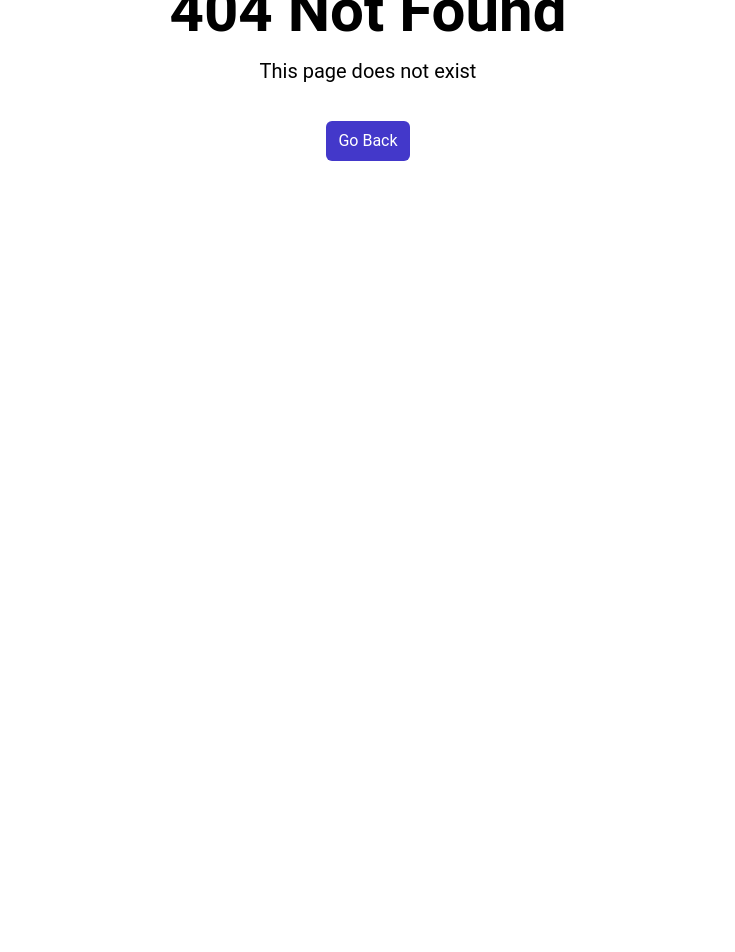
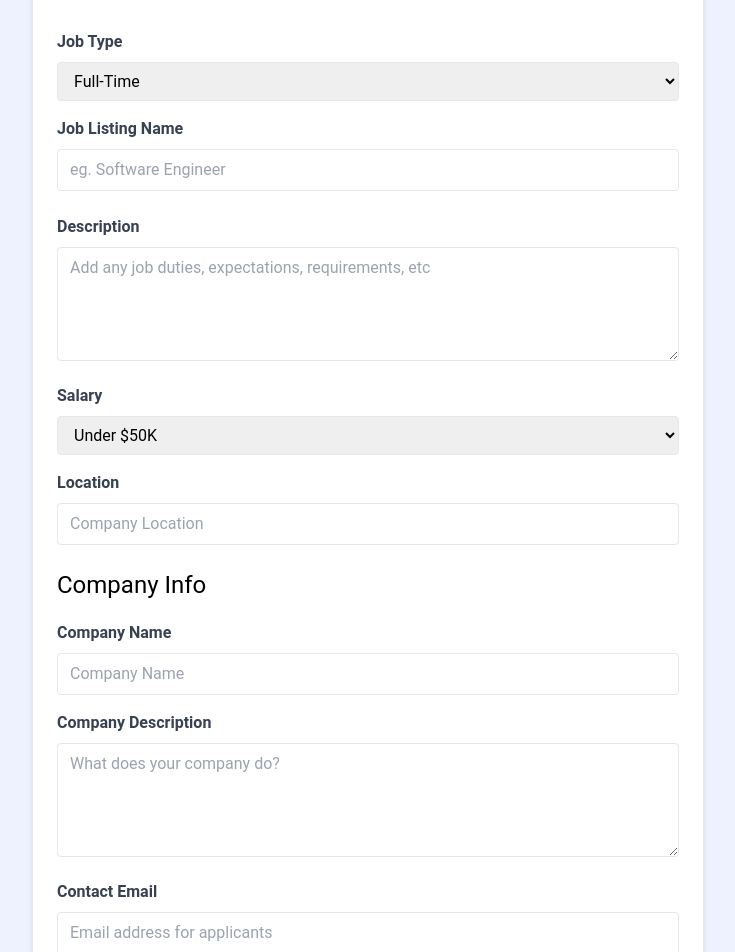
Before and after one commit to sohailexe/job-listing-app, a React (Vite) app: page /add-job in a window 1280 px wide. Before the commit this address had no page. Shown: the part 240-1192 px from the top of the page, without its empty margins (272-1007 px from the left). Before the commit the page ends 800 px from the top, so only its background shows below. Built offline with nearby package versions, Linux system fonts and the light colour scheme.

Commit message:
add job posting form

```diff
--- a/src/App.jsx
+++ b/src/App.jsx
@@ -1,30 +1,45 @@
-import React from 'react'
-import {Route, createBrowserRouter,createRoutesFromElements,RouterProvider } from 'react-router-dom'
-import Home from './pages/Home'
-import MainLayout from './layouts/MainLayout'
-import JobsPage from './pages/JobsPage'
-import NotFoundPage from './pages/NotFoundPage'
-import JobPage, {jobLoader} from './pages/JobPage'
-
-const router  = createBrowserRouter(
-  createRoutesFromElements(
-    <Route path='/' element={<MainLayout />} >
-      <Route index element={<Home />} /> loader={jobLoader}
-      <Route path='/jobs' element={<JobsPage />} />
-      <Route path='/jobs/:id' element={<JobPage /> }  loader={jobLoader}/>
-      <Route path='*' element={<NotFoundPage />} />
-
-
-
-    </Route>
-  )
-
-)
+import React from "react";
+import {
+  Route,
+  createBrowserRouter,
+  createRoutesFromElements,
+  RouterProvider,
+} from "react-router-dom";
+import Home from "./pages/Home";
+import MainLayout from "./layouts/MainLayout";
+import JobsPage from "./pages/JobsPage";
+import NotFoundPage from "./pages/NotFoundPage";
+import JobPage, { jobLoader } from "./pages/JobPage";
+import AddJobPage from "./pages/AddJobPage";
 
 const App = () => {
-  return (
-     <RouterProvider router={router}/>
-  )
-}
+  // utillity functions
+  const addJobSubmit = async (newJob) => {
+    const res = await fetch("/api/jobs", {
+      headers: {
+        "Content-type": "application/json",
+      },
+      body: JSON.stringify(newJob),
+    });
+    return;
+  };
 
-export default App
+  const router = createBrowserRouter(
+    createRoutesFromElements(
+      <Route path="/" element={<MainLayout />}>
+        <Route index element={<Home />} /> loader={jobLoader}
+        <Route path="/jobs" element={<JobsPage />} />
+        <Route path="/jobs/:id" element={<JobPage />} loader={jobLoader} />
+        <Route
+          path="/add-job"
+          element={<AddJobPage addJobSubmit={addJobSubmit} />}
+        />
+        <Route path="*" element={<NotFoundPage />} />
+      </Route>
+    )
+  );
+
+  return <RouterProvider router={router} />;
+};
+
+export default App;
--- a/src/components/HomeCards.jsx
+++ b/src/components/HomeCards.jsx
@@ -1,5 +1,6 @@
-import React from 'react'
-import Card from './Card'
+import React from "react";
+import Card from "./Card";
+import { Link } from "react-router-dom";
 const HomeCards = () => {
   return (
     <section className="py-4">
@@ -10,30 +11,30 @@
             <p className="mt-2 mb-4">
               List your job to find the perfect developer for the role
             </p>
-          <a
-            href="/add-job.html"
+            <Link
+              to="/add-job"
               className="inline-block bg-indigo-500 text-white rounded-lg px-4 py-2 hover:bg-indigo-600"
             >
               Add Job
-          </a>
+            </Link>
           </Card>
 
-        <Card bg='bg-indigo-100'>
+          <Card bg="bg-indigo-100">
             <h2 className="text-2xl font-bold">For Employers</h2>
             <p className="mt-2 mb-4">
               List your job to find the perfect developer for the role
             </p>
-          <a
-            href="/add-job.html"
+            <Link
+              to="/add-job"
               className="inline-block bg-indigo-500 text-white rounded-lg px-4 py-2 hover:bg-indigo-600"
             >
               Add Job
-          </a>
+            </Link>
           </Card>
         </div>
       </div>
     </section>
-  )
-}
+  );
+};
 
-export default HomeCards
+export default HomeCards;
--- /dev/null
+++ b/src/pages/AddJobPage.jsx
@@ -0,0 +1,241 @@
+import React from "react";
+import { useState } from "react";
+import { useNavigate } from "react-router-dom";
+
+const AddJobPage = ({ addJobSubmit }) => {
+  const [title, setTitle] = useState("");
+  const [description, setDescription] = useState("");
+  const [type, setType] = useState("Full-Time");
+  const [location, setLocation] = useState("");
+  const [salary, setSalary] = useState("Under $50");
+  const [companyName, setCompanyName] = useState("");
+  const [companyDescription, setCompanyDescription] = useState("");
+  const [contactEmail, setContactEmail] = useState("");
+  const [contactPhone, setContactPhone] = useState("");
+
+  const navigate = useNavigate();
+
+  const submitForm = (e) => {
+    e.preventDefault();
+    const newJob = {
+      title,
+      type,
+      location,
+      description,
+      salary,
+      company: {
+        name: companyDescription,
+        description: companyDescription,
+        contactEmail,
+        contactPhone,
+      },
+    };
+
+    addJobSubmit(newJob);
+
+    return navigate("/");
+  };
+
+  return (
+    <>
+      <section className="bg-indigo-50">
+        <div className="container m-auto max-w-2xl py-24">
+          <div className="bg-white px-6 py-8 mb-4 shadow-md rounded-md border m-4 md:m-0">
+            <form onSubmit={submitForm}>
+              <h2 className="text-3xl text-center font-semibold mb-6">
+                Add Job
+              </h2>
+
+              <div className="mb-4">
+                <label
+                  htmlFor="type"
+                  className="block text-gray-700 font-bold mb-2"
+                >
+                  Job Type
+                </label>
+                <select
+                  id="type"
+                  name="type"
+                  className="border rounded w-full py-2 px-3"
+                  required
+                  value={type}
+                  onChange={(e) => setType(e.target.value)}
+                >
+                  <option value="Full-Time">Full-Time</option>
+                  <option value="Part-Time">Part-Time</option>
+                  <option value="Remote">Remote</option>
+                  <option value="Internship">Internship</option>
+                </select>
+              </div>
+
+              <div className="mb-4">
+                <label className="block text-gray-700 font-bold mb-2">
+                  Job Listing Name
+                </label>
+                <input
+                  type="text"
+                  id="title"
+                  name="title"
+                  className="border rounded w-full py-2 px-3 mb-2"
+                  placeholder="eg. Software Engineer"
+                  required
+                  value={title}
+                  onChange={(e) => setTitle(e.target.value)}
+                />
+              </div>
+
+              <div className="mb-4">
+                <label
+                  htmlFor="description"
+                  className="block text-gray-700 font-bold mb-2"
+                >
+                  Description
+                </label>
+                <textarea
+                  id="description"
+                  name="description"
+                  className="border rounded w-full py-2 px-3"
+                  rows="4"
+                  placeholder="Add any job duties, expectations, requirements, etc"
+                  value={description}
+                  onChange={(e) => setDescription(e.target.value)}
+                ></textarea>
+              </div>
+
+              <div className="mb-4">
+                <label
+                  htmlFor="salary"
+                  className="block text-gray-700 font-bold mb-2"
+                >
+                  Salary
+                </label>
+                <select
+                  id="salary"
+                  name="salary"
+                  className="border rounded w-full py-2 px-3"
+                  required
+                  value={salary}
+                  onChange={(e) => setSalary(e.target.value)}
+                >
+                  <option value="Under $50K">Under $50K</option>
+                  <option value="$50K - 60K">$50K - $60K</option>
+                  <option value="$60K - 70K">$60K - $70K</option>
+                  <option value="$70K - 80K">$70K - $80K</option>
+                  <option value="$80K - 90K">$80K - $90K</option>
+                  <option value="$90K - 100K">$90K - $100K</option>
+                  <option value="$100K - 125K">$100K - $125K</option>
+                  <option value="$125K - 150K">$125K - $150K</option>
+                  <option value="$150K - 175K">$150K - $175K</option>
+                  <option value="$175K - 200K">$175K - $200K</option>
+                  <option value="Over $200K">Over $200K</option>
+                </select>
+              </div>
+
+              <div className="mb-4">
+                <label className="block text-gray-700 font-bold mb-2">
+                  Location
+                </label>
+                <input
+                  type="text"
+                  id="location"
+                  name="location"
+                  className="border rounded w-full py-2 px-3 mb-2"
+                  placeholder="Company Location"
+                  required
+                  value={location}
+                  onChange={(e) => setLocation(e.target.value)}
+                />
+              </div>
+
+              <h3 className="text-2xl mb-5">Company Info</h3>
+
+              <div className="mb-4">
+                <label
+                  htmlFor="company"
+                  className="block text-gray-700 font-bold mb-2"
+                >
+                  Company Name
+                </label>
+                <input
+                  type="text"
+                  id="company"
+                  name="company"
+                  className="border rounded w-full py-2 px-3"
+                  placeholder="Company Name"
+                  value={companyName}
+                  onChange={(e) => setCompanyName(e.target.value)}
+                />
+              </div>
+
+              <div className="mb-4">
+                <label
+                  htmlFor="company_description"
+                  className="block text-gray-700 font-bold mb-2"
+                >
+                  Company Description
+                </label>
+                <textarea
+                  id="company_description"
+                  name="company_description"
+                  className="border rounded w-full py-2 px-3"
+                  rows="4"
+                  placeholder="What does your company do?"
+                  value={companyDescription}
+                  onChange={(e) => setCompanyDescription(e.target.value)}
+                ></textarea>
+              </div>
+
+              <div className="mb-4">
+                <label
+                  htmlFor="contact_email"
+                  className="block text-gray-700 font-bold mb-2"
+                >
+                  Contact Email
+                </label>
+                <input
+                  type="email"
+                  id="contact_email"
+                  name="contact_email"
+                  className="border rounded w-full py-2 px-3"
+                  placeholder="Email address for applicants"
+                  required
+                  value={contactEmail}
+                  onChange={(e) => setContactEmail(e.target.value)}
+                />
+              </div>
+
+              <div className="mb-4">
+                <label
+                  htmlFor="contact_phone"
+                  className="block text-gray-700 font-bold mb-2"
+                >
+                  Contact Phone
+                </label>
+                <input
+                  type="tel"
+                  id="contact_phone"
+                  name="contact_phone"
+                  className="border rounded w-full py-2 px-3"
+                  placeholder="Optional phone for applicants"
+                  value={contactPhone}
+                  onChange={(e) => setContactPhone(e.target.value)}
+                />
+              </div>
+
+              <div>
+                <button
+                  className="bg-indigo-500 hover:bg-indigo-600 text-white font-bold py-2 px-4 rounded-full w-full focus:outline-none focus:shadow-outline"
+                  type="submit"
+                >
+                  Add Job
+                </button>
+              </div>
+            </form>
+          </div>
+        </div>
+      </section>
+    </>
+  );
+};
+
+export default AddJobPage;
--- a/src/pages/Home.jsx
+++ b/src/pages/Home.jsx
@@ -1,19 +1,18 @@
-import React from 'react'
-import Hero from '../components/Hero'
-import HomeCards from '../components/HomeCards'
-import JobListings from '../components/JobListings'
-import ViewAllJobs from '../components/ViewAllJobs'
+import React from "react";
+import Hero from "../components/Hero";
+import HomeCards from "../components/HomeCards";
+import JobListings from "../components/JobListings";
+import ViewAllJobs from "../components/ViewAllJobs";
 
 const Home = () => {
   return (
     <>
+      <Hero />
+      <HomeCards />
+      <JobListings isHome={true} />
+      <ViewAllJobs />
+    </>
+  );
+};
 
-    <Hero/>
-    <HomeCards/>
-    <JobListings isHome={true}/>
-    <ViewAllJobs/>
-  </>
-  )
-}
-
-export default Home
+export default Home;
```
Lines whose indentation alone changed are shown as unchanged.
